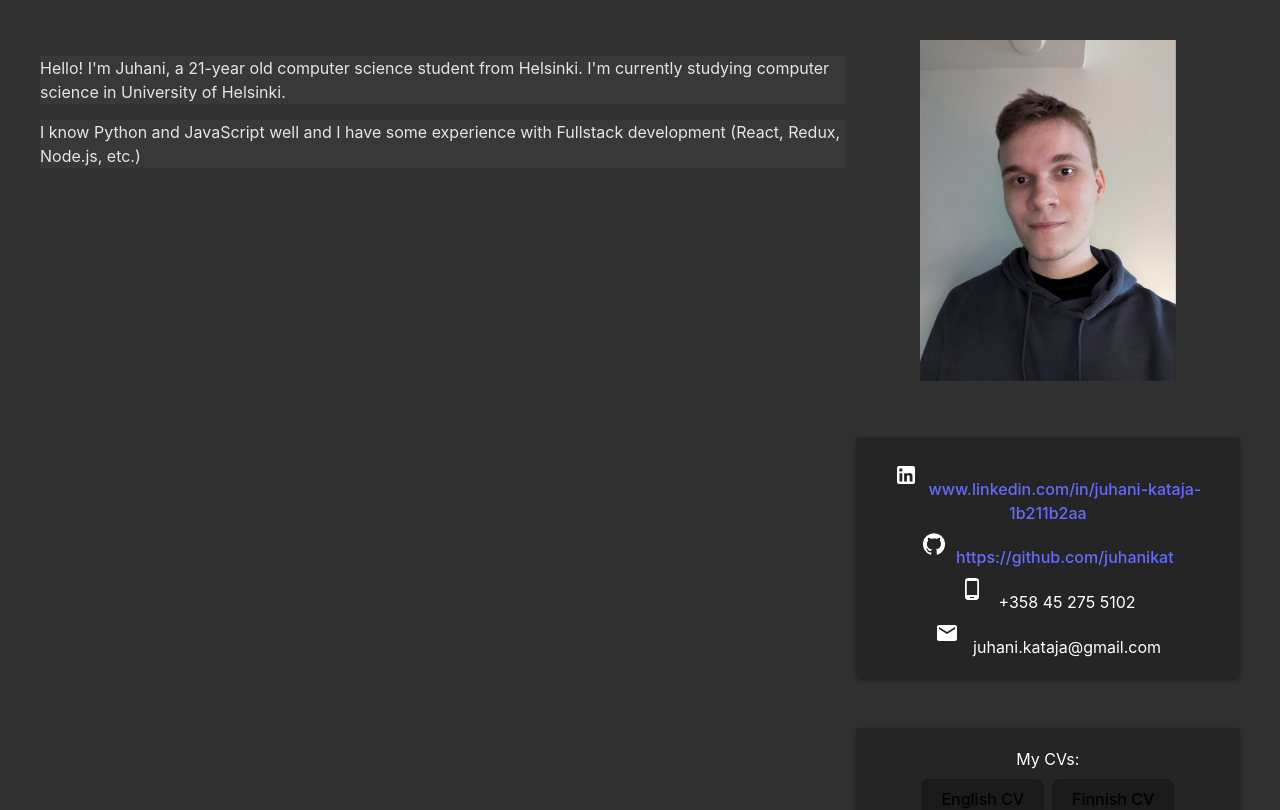
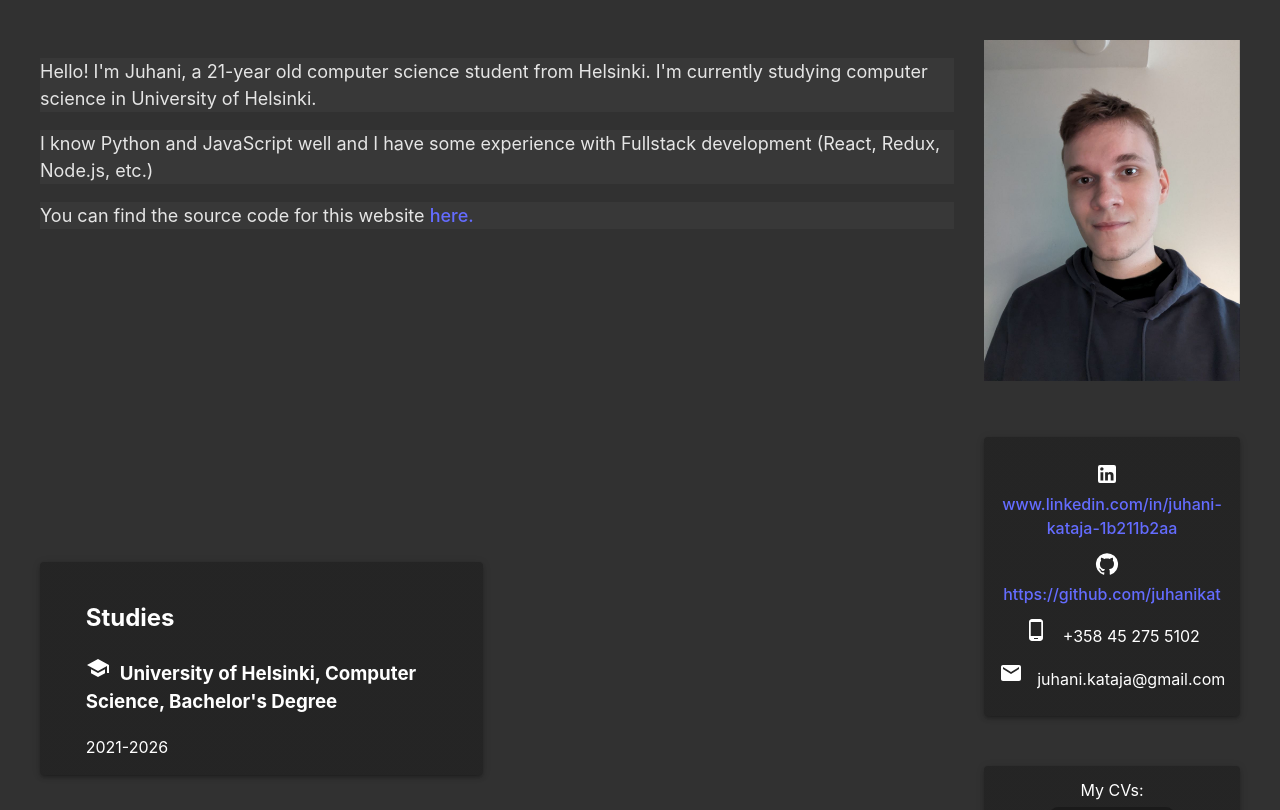
Before and after one commit to juhanikat/juhanikat.github.io, a React (Vite) app: page / in a window 1280 px wide. Shown: the top 810 px of the page. Built offline with nearby package versions, Linux system fonts and the light colour scheme.

Commit message:
add new stuff and rename existing stuff

```diff
--- a/src/App.css
+++ b/src/App.css
@@ -1,5 +1,5 @@
 #root {
-  max-width: 1280px;
+  max-width: 80rem;
   margin: auto;
   padding: 2rem 2rem 0 2rem;
 }
@@ -10,16 +10,17 @@
 }
 
 .icons {
+  display: inline;
   padding-right: 10px;
 }
 
-.info{
+.contact {
   padding: 5% 2% 5% 2%;
   text-align: center;
 }
 
-.info > * {
-  margin: 2% 0 2% 0;
+.contact > p {
+  margin: 5% 0 5% 0;
 }
 
 .pdfbuttons {
@@ -48,28 +49,54 @@ img {
   text-align: center;
 }
 
-.IntroAndInfo {
+.all-content {
   display: flex;
+  padding-bottom: 30vh;
 }
 
-.NaamaAndInfo {
+.intro-and-info {
   display: flex;
   flex-direction: column;
-  margin-left: 10px;
+}
+
+.intro-and-info > * {
+  flex: 1;
+}
+
+.side {
+  display: flex;
+  flex-direction: column;
+  flex-basis: 20vw;
+  flex-shrink: 0;
+  margin-left: 30px;
   margin-bottom: 30vh;
   gap: 50px;
-
 }
 
 .modebuttonbox {
-  padding: 5% 2% 5% 2%;
+  padding: 7% 2% 5% 2%;
   text-align: center;
 }
 
 .introduction {
-  flex-grow: 1;
-  width: 50%;
   min-width: 50%;
+  font-size: 18px;
+}
+
+.info {
+  display: flex;
+  flex-wrap: wrap;
+  gap: 20px;
+}
+
+.info-box {
+  flex: 0 0 22rem;
+  padding: 2% 5% 0% 5%;
+
+}
+
+.info-box-hidden {
+  visibility: hidden;
 }
 
 .introduction > p {
--- a/src/App.jsx
+++ b/src/App.jsx
@@ -1,11 +1,12 @@
 import React, { useEffect } from "react"
 import "./App.css"
-import Info from "./components/Info"
 import PdfButtons from "./components/PdfButtons"
 import Introduction from "./components/Introduction"
 import About from "./components/About"
 import Naama from "./components/Naama"
 import ModeButtonBox from "./components/ModeButtonBox"
+import Contact from "./components/Contact"
+import Info from "./components/Info"
 
 function App() {
   useEffect(() => {
@@ -18,11 +19,14 @@ function App() {
 
   return (
     <div className="page-container">
-      <div className="IntroAndInfo">
-        <Introduction />
-        <div className="NaamaAndInfo">
+      <div className="all-content">
+        <div className="intro-and-info">
+          <Introduction />
+          <Info />
+        </div>
+        <div className="side">
           <Naama />
-          <Info />
+          <Contact />
           <PdfButtons />
           <ModeButtonBox />
         </div>
--- /dev/null
+++ b/src/components/Contact.jsx
@@ -0,0 +1,40 @@
+import React from "react"
+import PhoneAndroidIcon from "@mui/icons-material/PhoneAndroid"
+import GitHubIcon from "@mui/icons-material/GitHub"
+import LinkedInIcon from "@mui/icons-material/LinkedIn"
+import { Email } from "@mui/icons-material"
+import { Paper } from "@mui/material"
+import { Fade } from "@mui/material"
+
+const Contact = () => {
+  return (
+    <Fade in={true} timeout={1000}>
+      <Paper className="contact" elevation={3}>
+        <p>
+          <LinkedInIcon className="icons"></LinkedInIcon>
+          <a
+            href="https://www.linkedin.com/in/juhani-kataja-1b211b2aa"
+            target="_blank"
+            rel="noreferrer"
+          >
+            www.linkedin.com/in/juhani-kataja-1b211b2aa
+          </a>
+        </p>
+        <p>
+          <GitHubIcon className="icons" />
+          <a href="https://github.com/juhanikat">
+            https://github.com/juhanikat
+          </a>
+        </p>
+        <p>
+          <PhoneAndroidIcon className="icons" /> +358 45 275 5102
+        </p>
+        <p>
+          <Email className="icons" /> juhani.kataja@gmail.com
+        </p>
+      </Paper>
+    </Fade>
+  )
+}
+
+export default Contact
--- a/src/components/Info.jsx
+++ b/src/components/Info.jsx
@@ -1,32 +1,52 @@
 import React from "react"
-import PhoneAndroidIcon from "@mui/icons-material/PhoneAndroid"
-import GitHubIcon from "@mui/icons-material/GitHub"
-import LinkedInIcon from "@mui/icons-material/LinkedIn"
-import { Email } from "@mui/icons-material"
 import { Paper } from "@mui/material"
 import { Fade } from "@mui/material"
+import SchoolIcon from "@mui/icons-material/School"
 
 const Info = () => {
   return (
-    <Fade in={true} timeout={1000}>
-      <Paper className="info" elevation={3}>
-        <LinkedInIcon className="icons"></LinkedInIcon>
-        <a
-          href="https://www.linkedin.com/in/juhani-kataja-1b211b2aa"
-          target="_blank"
-          rel="noreferrer"
-        >
-          www.linkedin.com/in/juhani-kataja-1b211b2aa
-        </a>
-        <br></br>
-        <GitHubIcon className="icons" />
-        <a href="https://github.com/juhanikat">https://github.com/juhanikat</a>
-        <br></br>
-        <PhoneAndroidIcon className="icons" /> +358 45 275 5102
-        <br></br>
-        <Email className="icons" /> juhani.kataja@gmail.com
-      </Paper>
-    </Fade>
+    <div className="info">
+      <Fade in={true} timeout={1000}>
+        <Paper className="info-box" elevation={3}>
+          <h2>Studies</h2>
+          <h3>
+            <SchoolIcon className="icons" />
+            {"University of Helsinki, Computer Science, Bachelor's Degree"}
+          </h3>
+          <p>2021-2026</p>
+        </Paper>
+      </Fade>
+      <Fade in={true} timeout={1000}>
+        <Paper className="info-box-hidden" elevation={3}>
+          <h2>Studies</h2>
+          <h3>
+            <SchoolIcon className="icons" />
+            {"University of Helsinki, Computer Science, Bachelor's Degree"}
+          </h3>
+          <p>2021-2026</p>
+        </Paper>
+      </Fade>
+      <Fade in={true} timeout={1000}>
+        <Paper className="info-box-hidden" elevation={3}>
+          <h2>Studies</h2>
+          <h3>
+            <SchoolIcon className="icons" />
+            {"University of Helsinki, Computer Science, Bachelor's Degree"}
+          </h3>
+          <p>2021-2026</p>
+        </Paper>
+      </Fade>
+      <Fade in={true} timeout={1000}>
+        <Paper className="info-box-hidden" elevation={3}>
+          <h2>Studies</h2>
+          <h3>
+            <SchoolIcon className="icons" />
+            {"University of Helsinki, Computer Science, Bachelor's Degree"}
+          </h3>
+          <p>2021-2026</p>
+        </Paper>
+      </Fade>
+    </div>
   )
 }
 
--- a/src/components/Introduction.jsx
+++ b/src/components/Introduction.jsx
@@ -5,12 +5,14 @@ const introText =
   "Hello! I'm Juhani, a 21-year old computer science student from Helsinki. I'm currently studying computer science in University of Helsinki."
 const experience =
   "I know Python and JavaScript well and I have some experience with Fullstack development (React, Redux, Node.js, etc.)"
+const source = "You can find the source code for this website "
 const Introduction = () => {
   return (
     <Fade in={true} timeout={1000}>
       <div className="introduction">
         <p>{introText}</p>
         <p>{experience}</p>
+        <p>{source}<a href="https://github.com/juhanikat/juhanikat.github.io">here.</a></p>
       </div>
     </Fade>
   )
--- a/src/components/ModeButtonBox.jsx
+++ b/src/components/ModeButtonBox.jsx
@@ -23,6 +23,7 @@ const ModeButtonBox = () => {
     <Fade in={true} timeout={1000}>
       <Paper className="modebuttonbox" elevation={3}>
         {modeButton}
+        <p>(Does not look good)</p>
       </Paper>
     </Fade>
   )
--- a/src/main.jsx
+++ b/src/main.jsx
@@ -3,7 +3,6 @@ import ReactDOM from "react-dom/client"
 import App from "./App.jsx"
 import "./index.css"
 import { ThemeProvider, createTheme } from "@mui/material/styles"
-import { CssBaseline } from "@mui/material"
 
 const theme = createTheme({
   palette: {
```
Also changed, not shown: 1 other file (tests, documents, lock files or other folders).
